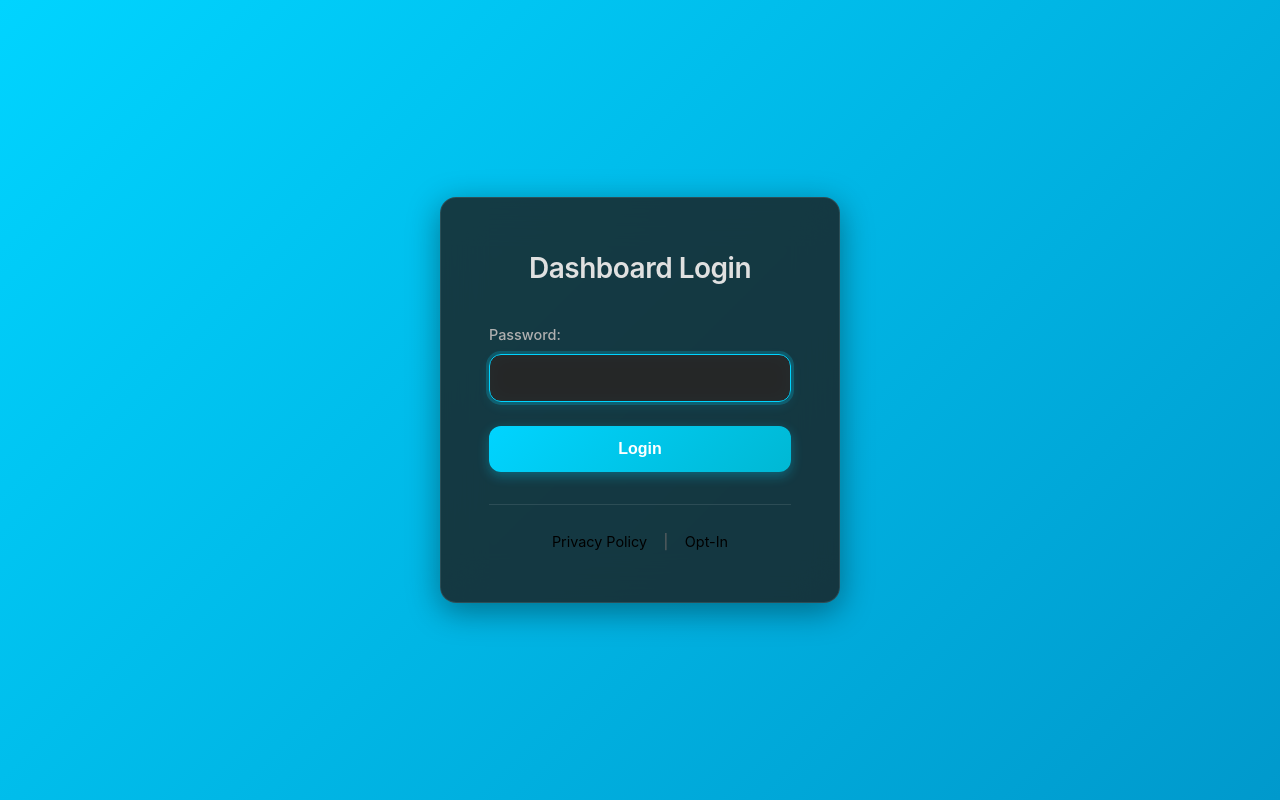
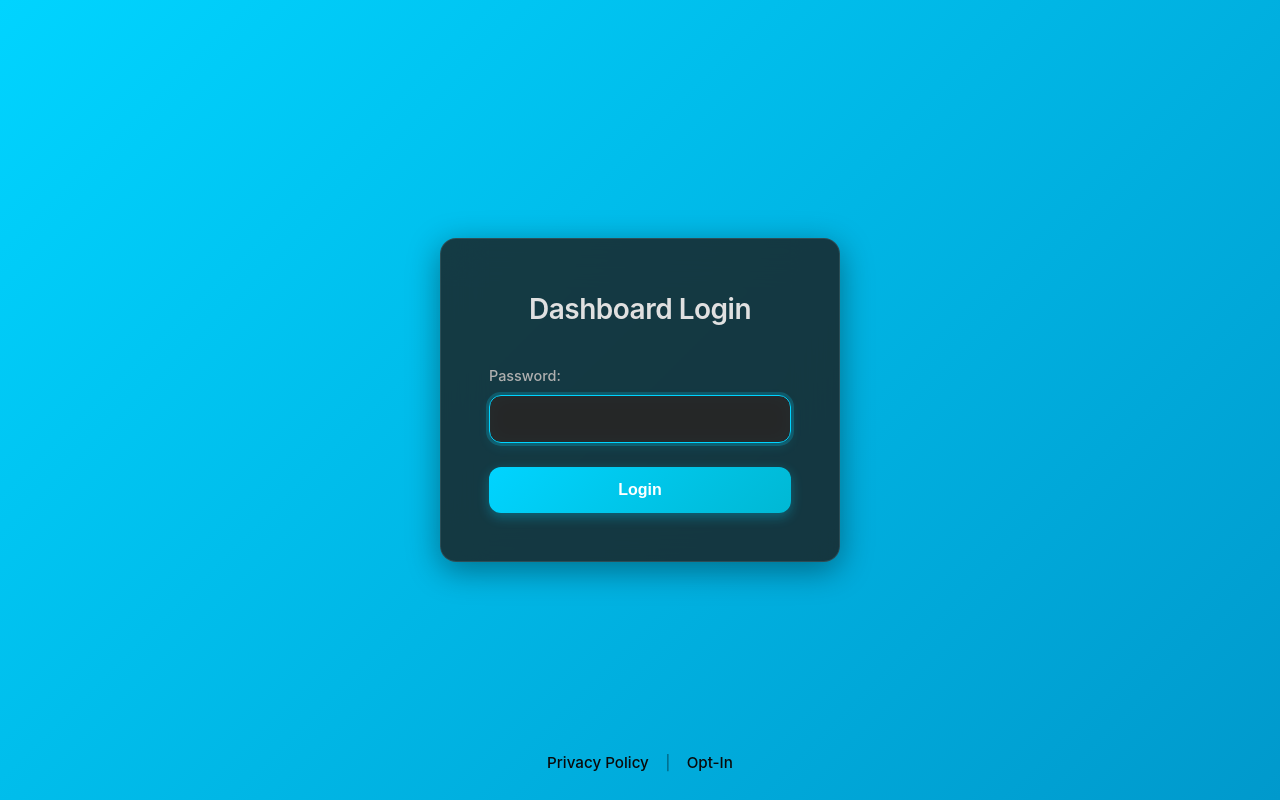
Before and after one commit to sagrawal11/alfred, a Flask app: page /dashboard/login in a window 1280 px wide. Run offline with Flask 3, Linux system fonts and the light colour scheme; parts of the project's set-up code (start-up, migrations or seed data) failed here and were passed over.

Commit message:
Hyperlinks adjusted

```diff
--- a/static/dashboard/style.css
+++ b/static/dashboard/style.css
@@ -21,7 +21,9 @@ body {
 
 /* Login Page */
 .login-container {
+    position: relative;
     display: flex;
+    flex-direction: column;
     justify-content: center;
     align-items: center;
     min-height: 100vh;
@@ -131,27 +133,30 @@ body {
     box-shadow: 0 2px 8px rgba(0, 212, 255, 0.2);
 }
 
-.login-footer-links {
-    margin-top: 2rem;
+.login-page-footer {
+    position: absolute;
+    bottom: 0;
+    left: 0;
+    right: 0;
     text-align: center;
-    padding-top: 1.5rem;
-    border-top: 1px solid rgba(255, 255, 255, 0.1);
+    padding: 1.5rem;
 }
 
 .footer-link {
-    color: #000000;
+    color: #0a0a0a;
     text-decoration: none;
-    font-size: 0.9rem;
+    font-size: 0.95rem;
+    font-weight: 500;
     transition: all 0.3s ease;
 }
 
 .footer-link:hover {
-    color: #333333;
+    color: #1a1a1a;
     text-decoration: underline;
 }
 
 .footer-separator {
-    color: #666;
+    color: rgba(0, 0, 0, 0.5);
     margin: 0 0.75rem;
     font-size: 0.9rem;
 }
--- a/templates/dashboard/login.html
+++ b/templates/dashboard/login.html
@@ -20,12 +20,11 @@
                 </div>
                 <button type="submit" class="btn-primary">Login</button>
             </form>
-
-            <div class="login-footer-links">
-                <a href="{{ url_for('privacy_policy') }}" class="footer-link">Privacy Policy</a>
-                <span class="footer-separator">|</span>
-                <a href="{{ url_for('opt_in') }}" class="footer-link">Opt-In</a>
-            </div>
+        </div>
+        <div class="login-page-footer">
+            <a href="{{ url_for('privacy_policy') }}" class="footer-link">Privacy Policy</a>
+            <span class="footer-separator">|</span>
+            <a href="{{ url_for('opt_in') }}" class="footer-link">Opt-In</a>
         </div>
     </div>
 </body>
```
